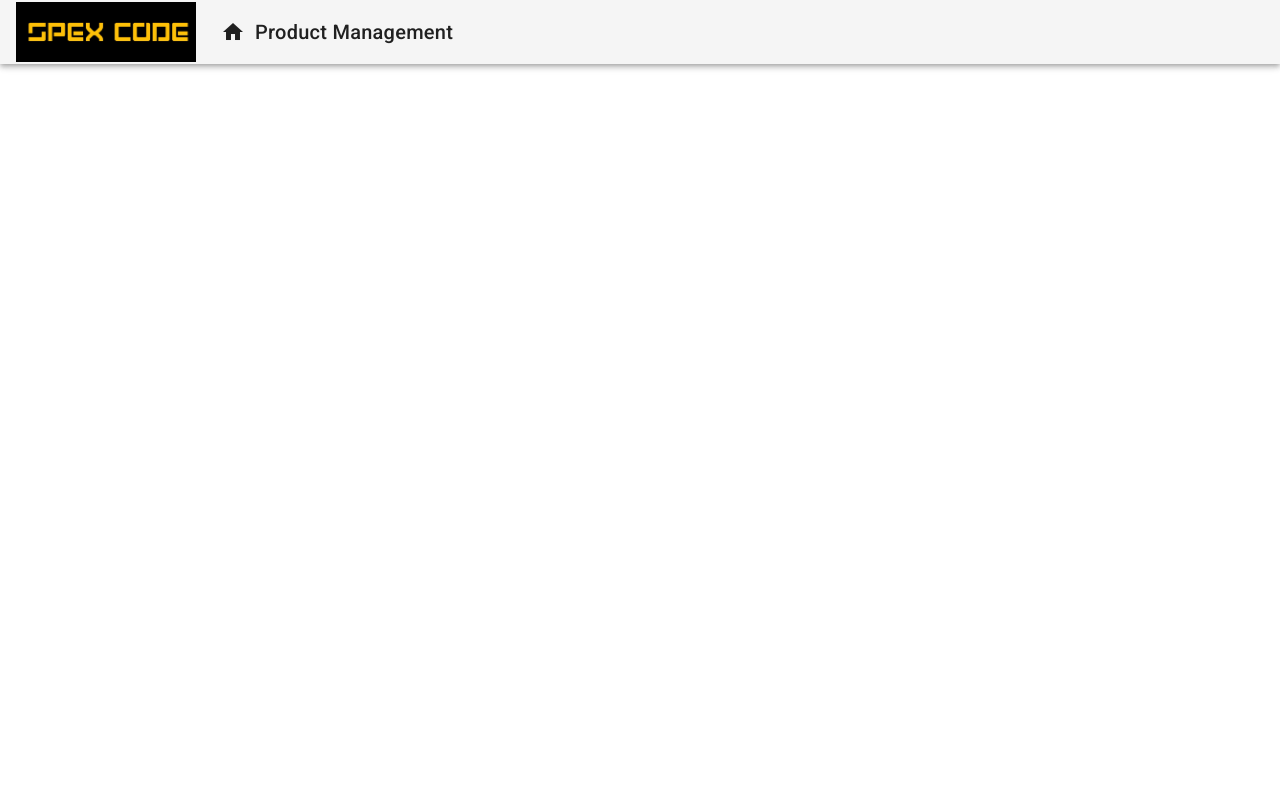
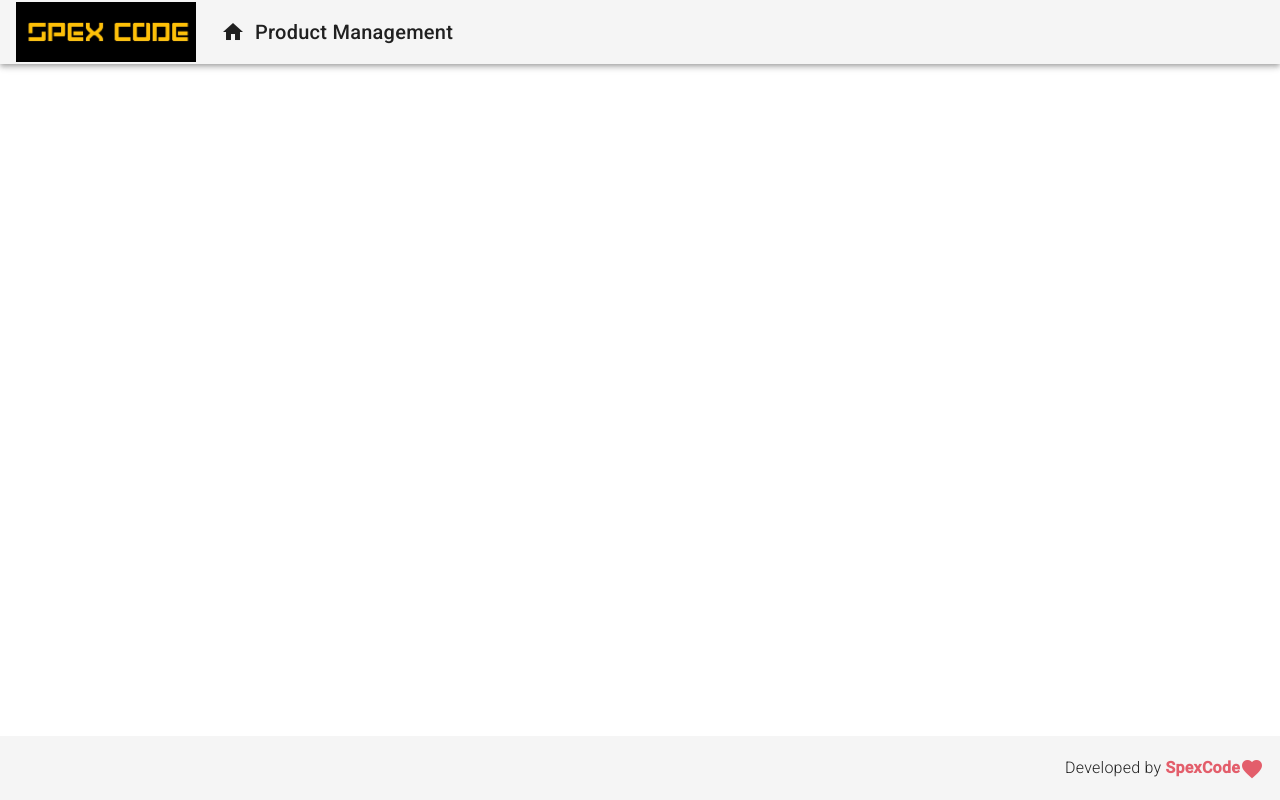
Before and after one commit to rafaelsslemes/angular_product_management, an Angular app: page / in a window 1280 px wide. Built offline with nearby package versions, Linux system fonts and the light colour scheme.

Commit message:
Added Component footer

```diff
--- a/src/app/app.component.html
+++ b/src/app/app.component.html
@@ -1,2 +1,4 @@
 <app-header></app-header>
+<app-footer></app-footer>
+
 <router-outlet></router-outlet>
--- a/src/app/app.module.ts
+++ b/src/app/app.module.ts
@@ -6,12 +6,14 @@
 import { BrowserAnimationsModule } from '@angular/platform-browser/animations';
 import { HeaderComponent } from './components/template/header/header.component';
 
-import { MatToolbarModule } from '@angular/material/toolbar'
+import { MatToolbarModule } from '@angular/material/toolbar';
+import { FooterComponent } from './components/template/footer/footer.component'
 
 @NgModule({
   declarations: [
     AppComponent,
-    HeaderComponent
+    HeaderComponent,
+    FooterComponent
   ],
   imports: [
     BrowserModule,
--- /dev/null
+++ b/src/app/components/template/footer/footer.component.css
@@ -0,0 +1,12 @@
+.footer {
+    position: fixed;
+    bottom: 0;
+
+    display: flex;
+    justify-content: end;
+}
+
+.footer > span {
+    font-weight: 300;
+    font-size: 1rem;
+}
--- /dev/null
+++ b/src/app/components/template/footer/footer.component.html
@@ -0,0 +1,5 @@
+<mat-toolbar class="footer">
+    <span>
+        Developed by <strong class="red">SpexCode</strong> <i class="material-icons red v-middle">favorite</i>
+    </span>
+</mat-toolbar>
```
Also changed, not shown: src/app/components/template/footer/footer.component.ts (added, +10 -0 lines), 1 other file (tests, documents, lock files or other folders).
